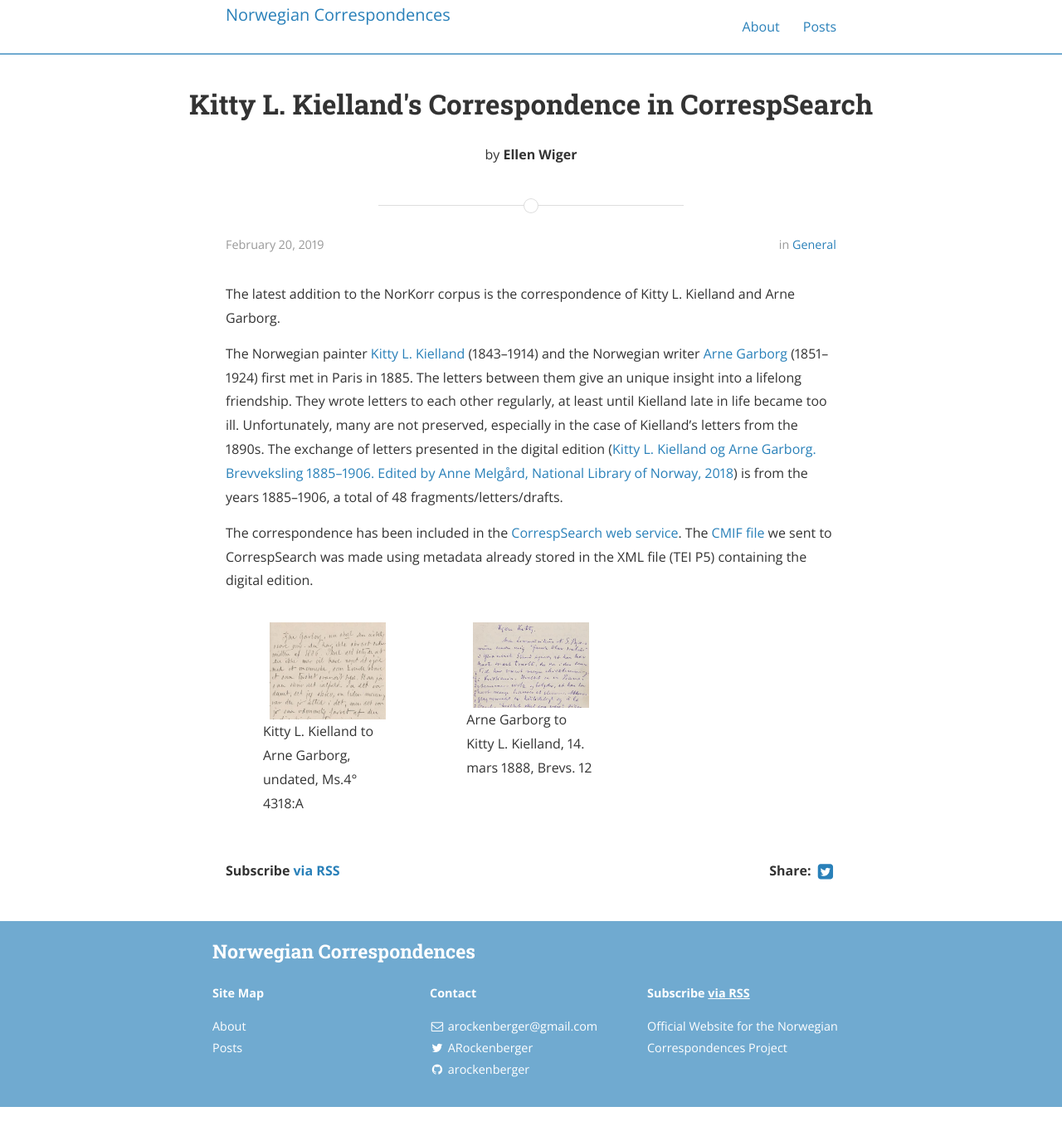
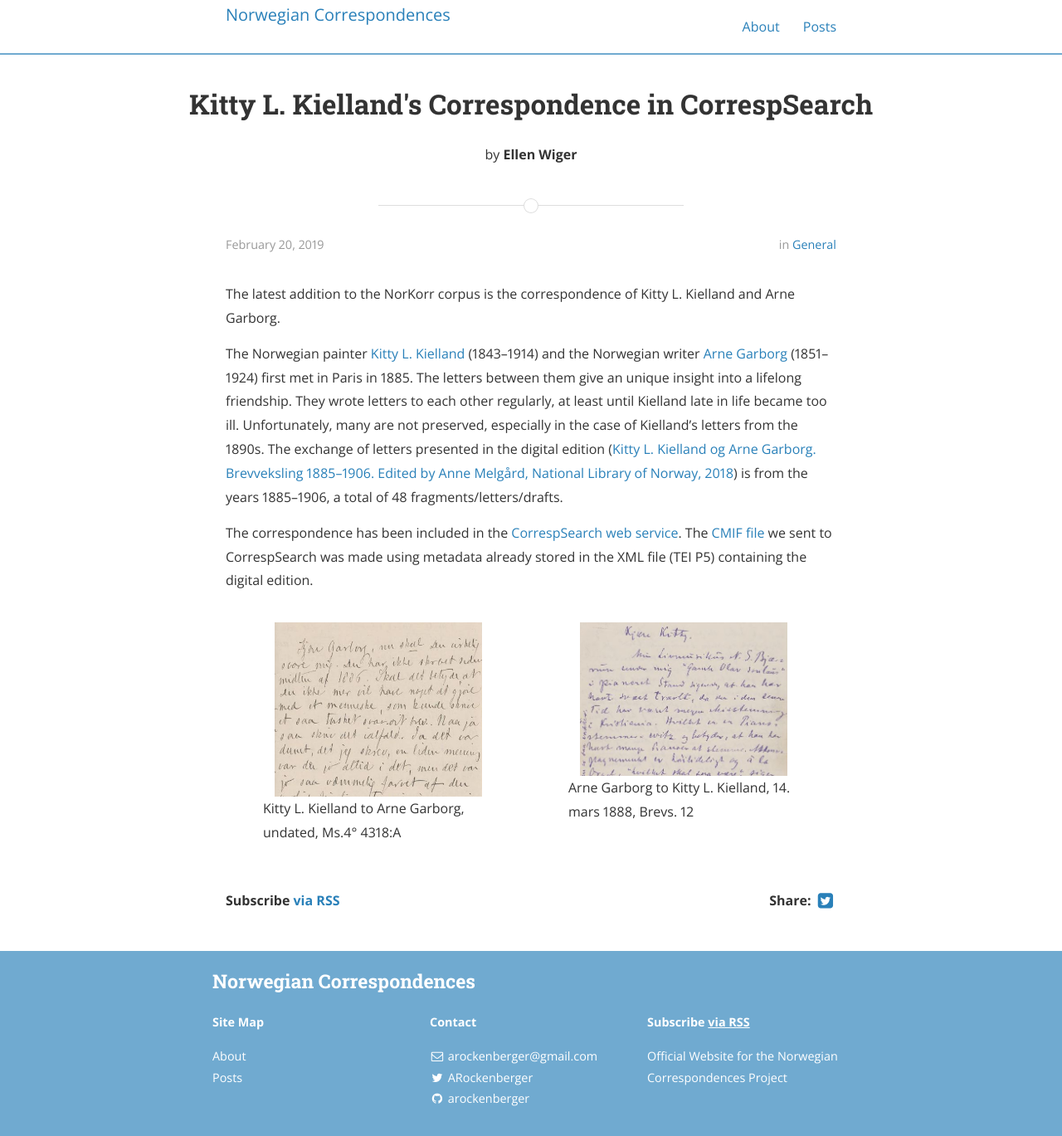
Before and after one commit to arockenberger/NorKorr, a Jekyll site: the page built from _posts/2019-02-18-project.markdown, in a window 1280 px wide. Shown: the whole page at 83% size. Built offline with Jekyll 4.4.1, drawn with Linux system fonts in a browser that asks for light colours; nearby versions of some CDN libraries; before the commit the page ends 1334 px from its top, so only the background shows below that.

Commit message:
Changed image width

```diff
--- a/_sass/_layout.scss
+++ b/_sass/_layout.scss
@@ -433,7 +433,7 @@ pre code.hljs {
 /* Three image containers (use 25% for four, and 50% for two, etc) */
 .column {
   float: left;
-  width: 33.33%;
+  width: 50%;
   padding: 5px;
 }
 
```
